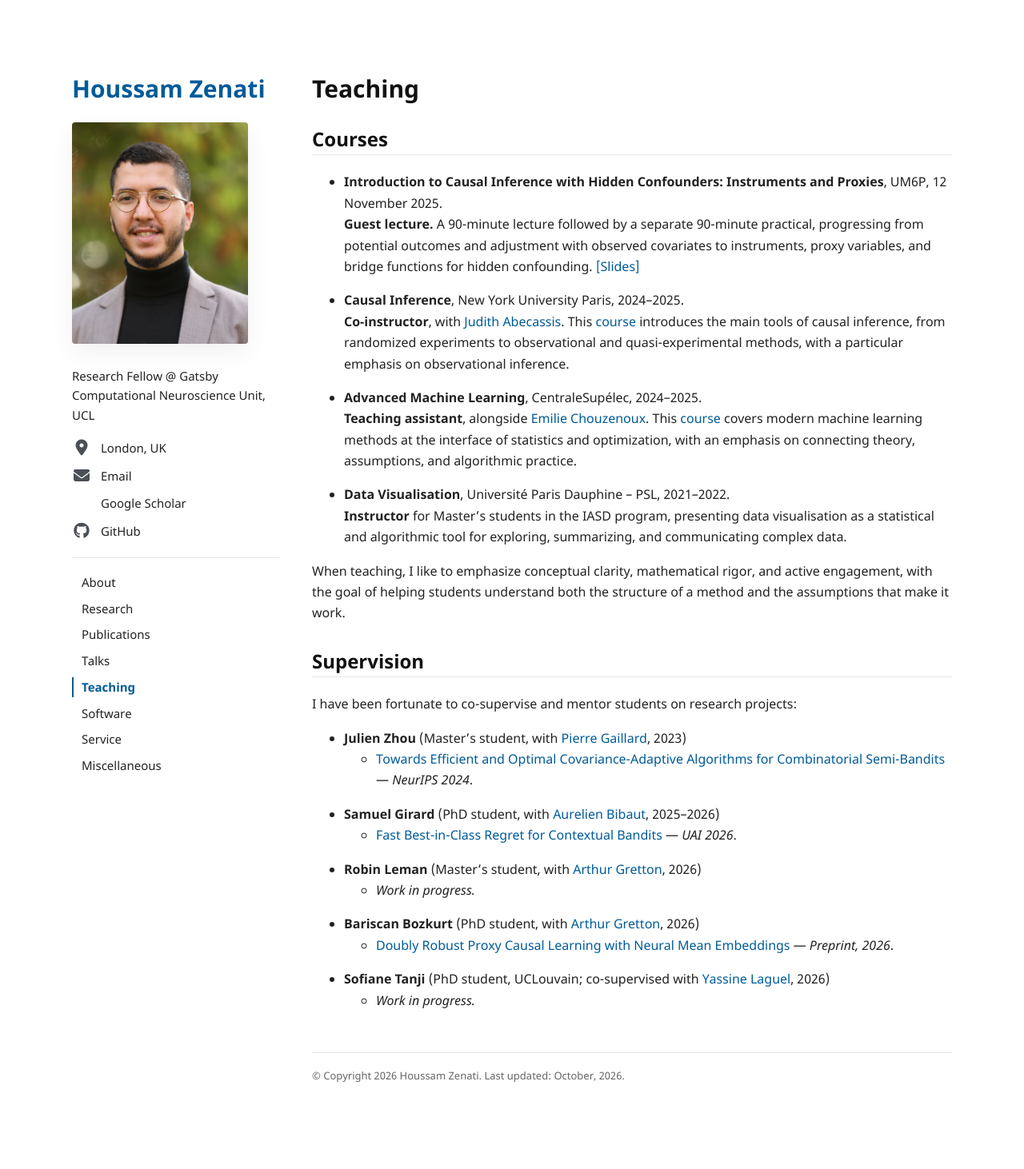
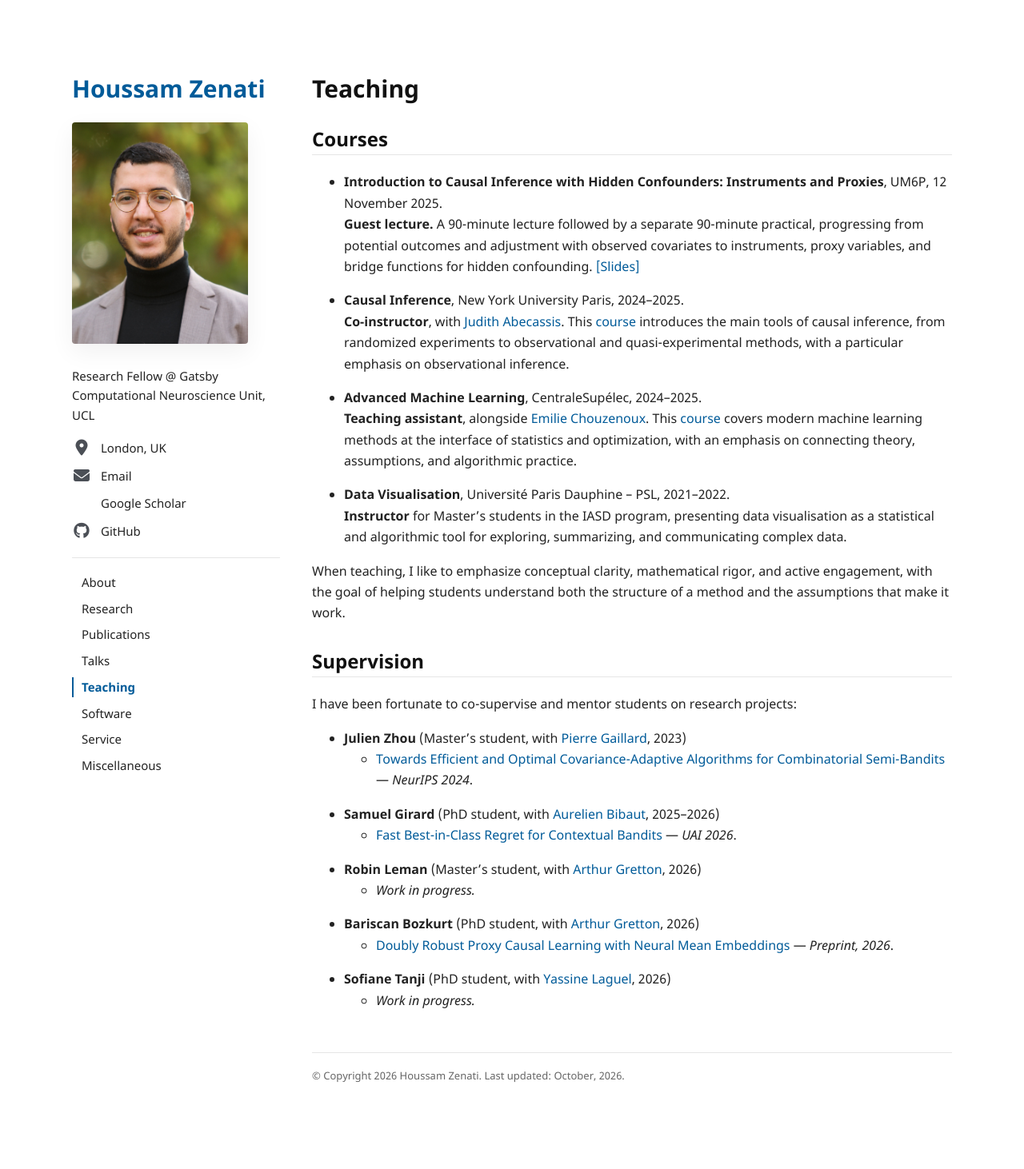
Before and after one commit to houssamzenati/houssamzenati.github.io, a Jekyll site: the page built from teaching.md, in a window 1280 px wide. Shown: the whole page at 80% size. Built offline with Jekyll 4.4.1, drawn with Linux system fonts in a browser that asks for light colours; a style sheet for code colours, icons or effects is not loaded.

Commit message:
Standardize Sofiane supervision entry

```diff
--- a/teaching.md
+++ b/teaching.md
@@ -36,5 +36,5 @@ I have been fortunate to co-supervise and mentor students on research projects:
 - [**Bariscan Bozkurt**](https://scholar.google.com/citations?user=bxD9hhUAAAAJ&hl=en) (PhD student, with [Arthur Gretton](https://www.gatsby.ucl.ac.uk/~gretton/), 2026)
     - [Doubly Robust Proxy Causal Learning with Neural Mean Embeddings](https://arxiv.org/abs/2605.09514) — *Preprint, 2026*.
 
-- [**Sofiane Tanji**](https://sofianetanji.com/) (PhD student, UCLouvain; co-supervised with [Yassine Laguel](https://yassine-laguel.github.io/), 2026)
+- [**Sofiane Tanji**](https://sofianetanji.com/) (PhD student, with [Yassine Laguel](https://yassine-laguel.github.io/), 2026)
     - *Work in progress.*
```
